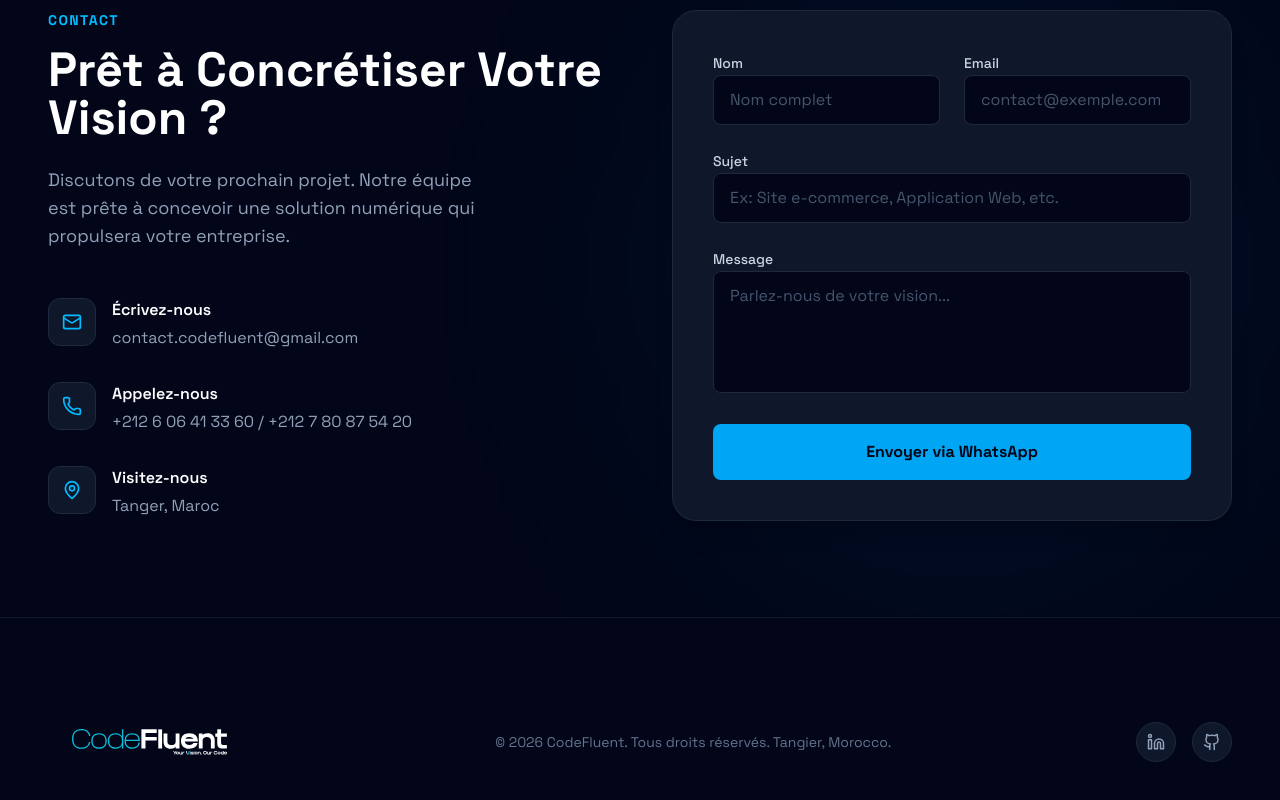
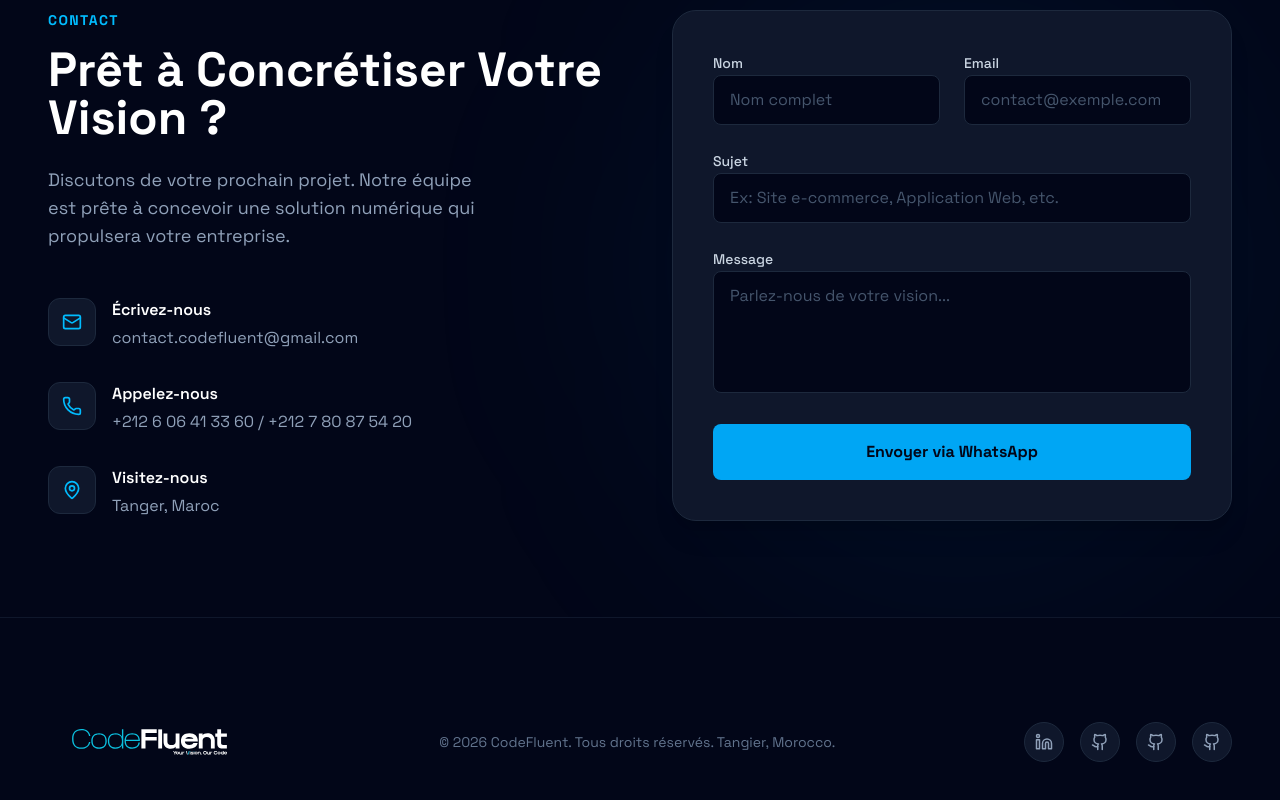
Before and after one commit to zayd-devop/Single-page-Agency-Portfolio, a React (Vite) app: page / in a window 1280 px wide. Shown: the part 5249-6049 px from the top of the page. Built offline with nearby package versions, Linux system fonts and the light colour scheme.

Commit message:
feat : Update social media links in Footer component

```diff
--- a/src/app/components/Footer.tsx
+++ b/src/app/components/Footer.tsx
@@ -24,11 +24,23 @@ export function Footer() {
               className="w-10 h-10 rounded-full bg-slate-900 border border-slate-800 flex items-center justify-center text-slate-400 hover:text-sky-400 hover:border-sky-500/50 transition-colors"
               aria-label="LinkedIn"
             >
-              {/* Linkedin */}
               <Linkedin size={18} />
             </a>
             <a
-              href=""
+              href="https://github.com/zayd-devop"
+              className="w-10 h-10 rounded-full bg-slate-900 border border-slate-800 flex items-center justify-center text-slate-400 hover:text-sky-400 hover:border-sky-500/50 transition-colors"
+              aria-label="GitHub"
+            >
+              <Github size={18} />
+            </a><a
+              href="https://github.com/yasu19-dev"
+              className="w-10 h-10 rounded-full bg-slate-900 border border-slate-800 flex items-center justify-center text-slate-400 hover:text-sky-400 hover:border-sky-500/50 transition-colors"
+              aria-label="GitHub"
+            >
+              <Github size={18} />
+            </a>
+            <a
+              href="https://github.com/aya123-belghazi"
               className="w-10 h-10 rounded-full bg-slate-900 border border-slate-800 flex items-center justify-center text-slate-400 hover:text-sky-400 hover:border-sky-500/50 transition-colors"
               aria-label="GitHub"
             >
```
